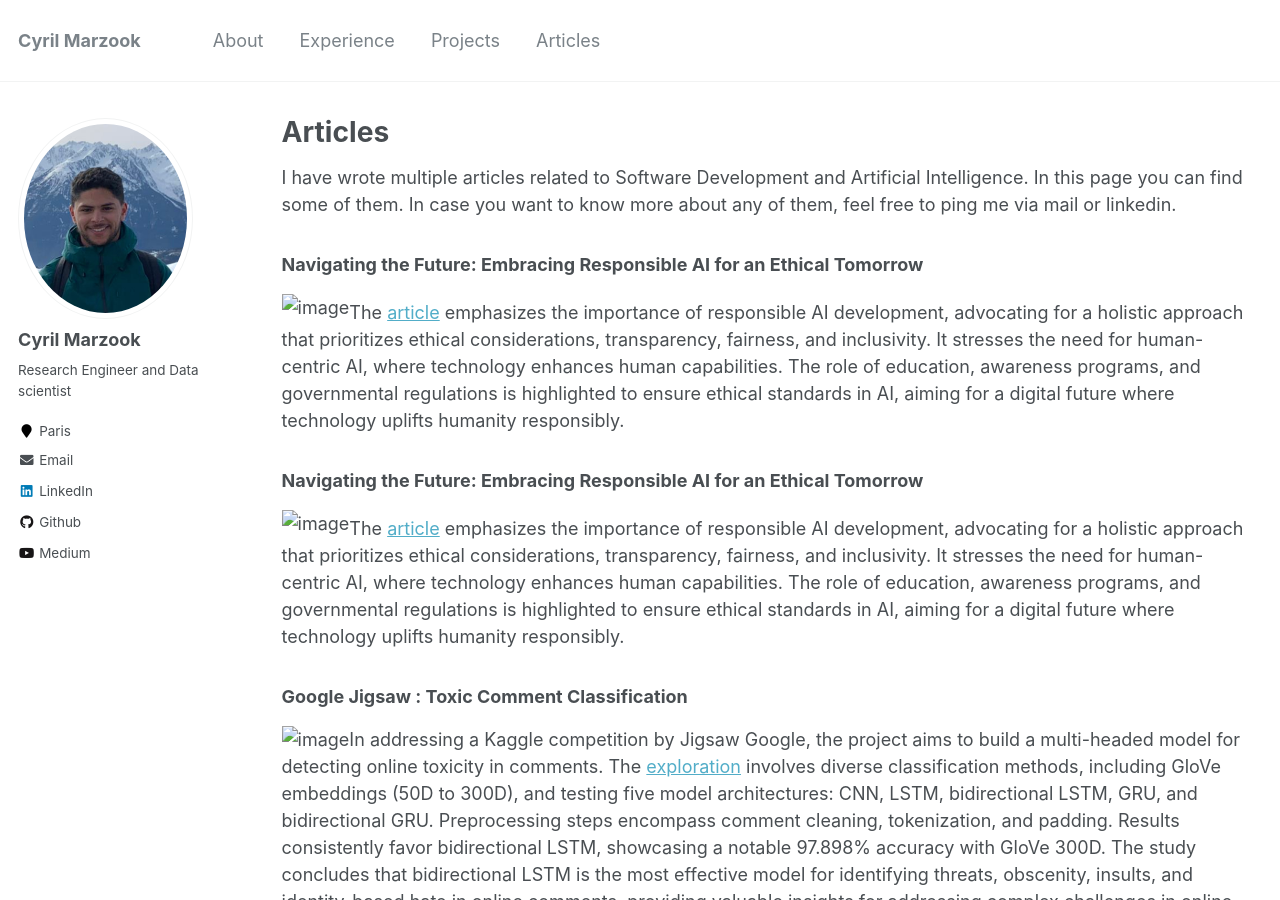
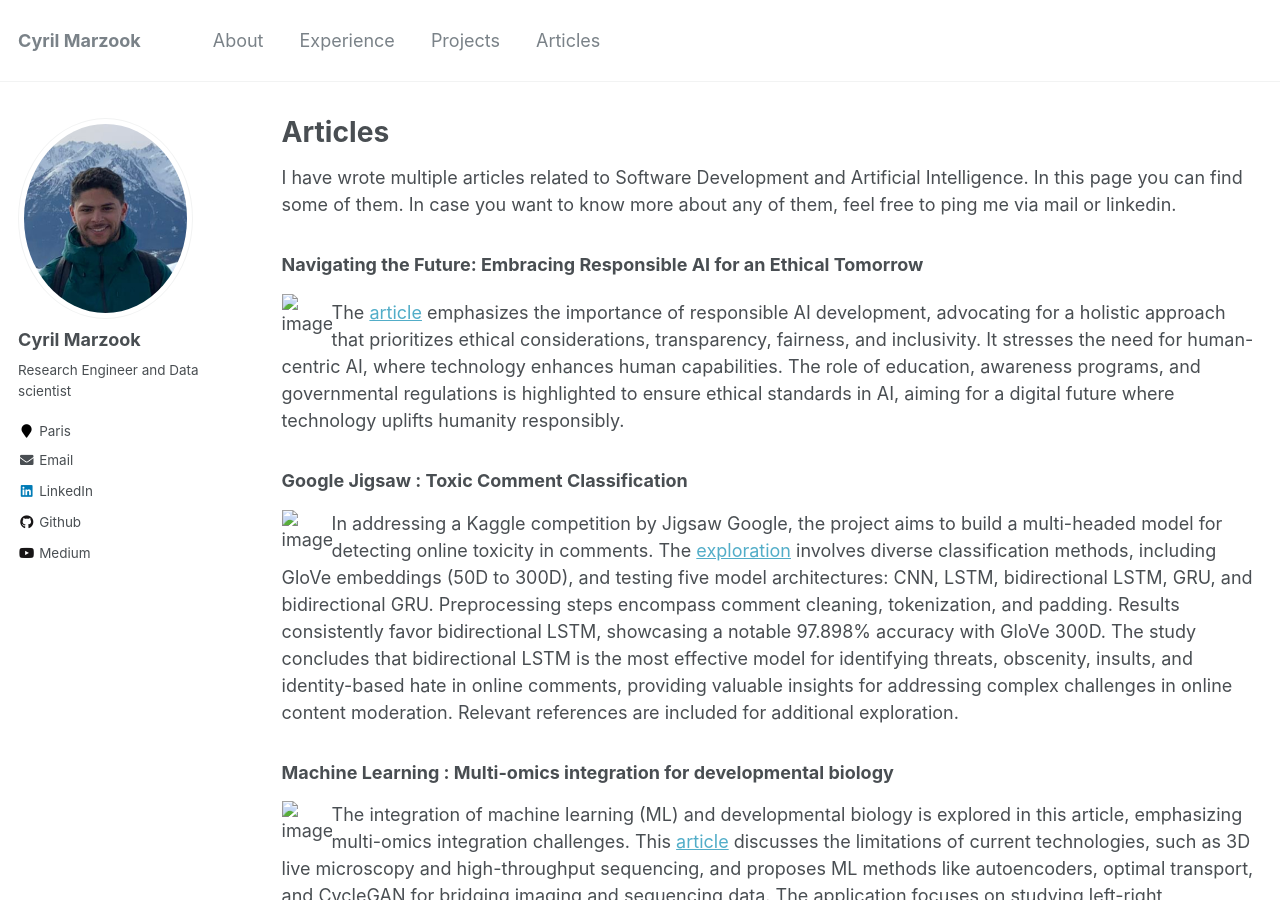
Before and after one commit to marzookcyril/marzookcyril.github.io, a Jekyll site: the page built from _pages/articles.md, in a window 1280 px wide and 900 px high. Built offline with Jekyll 4.4.1, drawn with Linux system fonts in a browser that asks for light colours.

Commit message:
adjust image size

```diff
--- a/_pages/articles.md
+++ b/_pages/articles.md
@@ -10,22 +10,16 @@ author_profile: true
 I have wrote multiple articles related to Software Development and Artificial Intelligence. In this page you can find some of them. In case you want to know more about any of them, feel free to ping me via mail or linkedin.
 
 ### Navigating the Future: Embracing Responsible AI for an Ethical Tomorrow
-![image](images/responsible.png){: style="float: left"}
-
-The [article](https://medium.com/@cyrilmarzook/navigating-the-future-embracing-responsible-ai-for-an-ethical-tomorrow-cf9fddcb8c06) emphasizes the importance of responsible AI development, advocating for a holistic approach that prioritizes ethical considerations, transparency, fairness, and inclusivity. It stresses the need for human-centric AI, where technology enhances human capabilities. The role of education, awareness programs, and governmental regulations is highlighted to ensure ethical standards in AI, aiming for a digital future where technology uplifts humanity responsibly.
-
-
-### Navigating the Future: Embracing Responsible AI for an Ethical Tomorrow
-![image](images/responsible.png){: style="float: left"}
+![image](images/responsible.png){: style="float: left" width="50px" height="50px"}
 
 The [article](https://medium.com/@cyrilmarzook/navigating-the-future-embracing-responsible-ai-for-an-ethical-tomorrow-cf9fddcb8c06) emphasizes the importance of responsible AI development, advocating for a holistic approach that prioritizes ethical considerations, transparency, fairness, and inclusivity. It stresses the need for human-centric AI, where technology enhances human capabilities. The role of education, awareness programs, and governmental regulations is highlighted to ensure ethical standards in AI, aiming for a digital future where technology uplifts humanity responsibly.
 
 
 ### Google Jigsaw : Toxic Comment Classification
-![image](images/jigsaw.png){: style="float: left"}
+![image](images/jigsaw.png){: style="float: left" width="50px" height="50px"}
 In addressing a Kaggle competition by Jigsaw Google, the project aims to build a multi-headed model for detecting online toxicity in comments. The [exploration](https://medium.com/@cyrilmarzook/google-jigsaw-toxic-comment-classification-727e38e988a1) involves diverse classification methods, including GloVe embeddings (50D to 300D), and testing five model architectures: CNN, LSTM, bidirectional LSTM, GRU, and bidirectional GRU. Preprocessing steps encompass comment cleaning, tokenization, and padding. Results consistently favor bidirectional LSTM, showcasing a notable 97.898% accuracy with GloVe 300D. The study concludes that bidirectional LSTM is the most effective model for identifying threats, obscenity, insults, and identity-based hate in online comments, providing valuable insights for addressing complex challenges in online content moderation. Relevant references are included for additional exploration.
 
 
 ### Machine Learning : Multi-omics integration for developmental biology
-![image](images/omics.png){: style="float: left"}
+![image](images/omics.png){: style="float: left" width="50px" height="50px"}
 The integration of machine learning (ML) and developmental biology is explored in this article, emphasizing multi-omics integration challenges. This [article](https://medium.com/@cyrilmarzook/machine-learning-multi-omics-integration-for-developmental-biology-e3baeaf1d601) discusses the limitations of current technologies, such as 3D live microscopy and high-throughput sequencing, and proposes ML methods like autoencoders, optimal transport, and CycleGAN for bridging imaging and sequencing data. The application focuses on studying left-right asymmetry in Caenorhabditis elegans embryonic development, using 3D imaging and scRNAseq. Despite imperfections, the article concludes that ML advancements significantly contribute to understanding developmental processes. Relevant references, including Hermann et al. (2000), Nitzan et al. (2019), Villoutreix et al. (2017), and Yang et al. (2021), offer additional insights.
```
